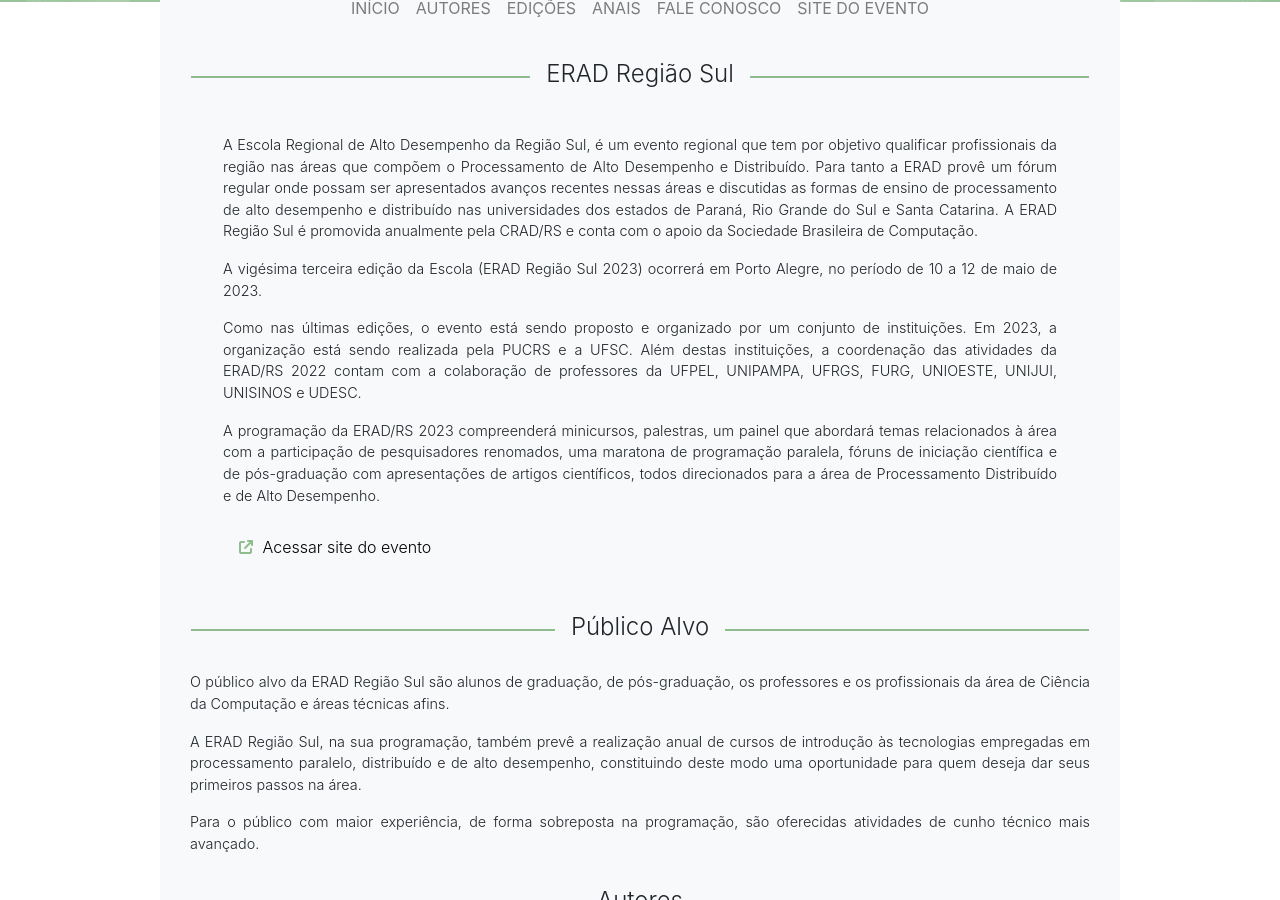
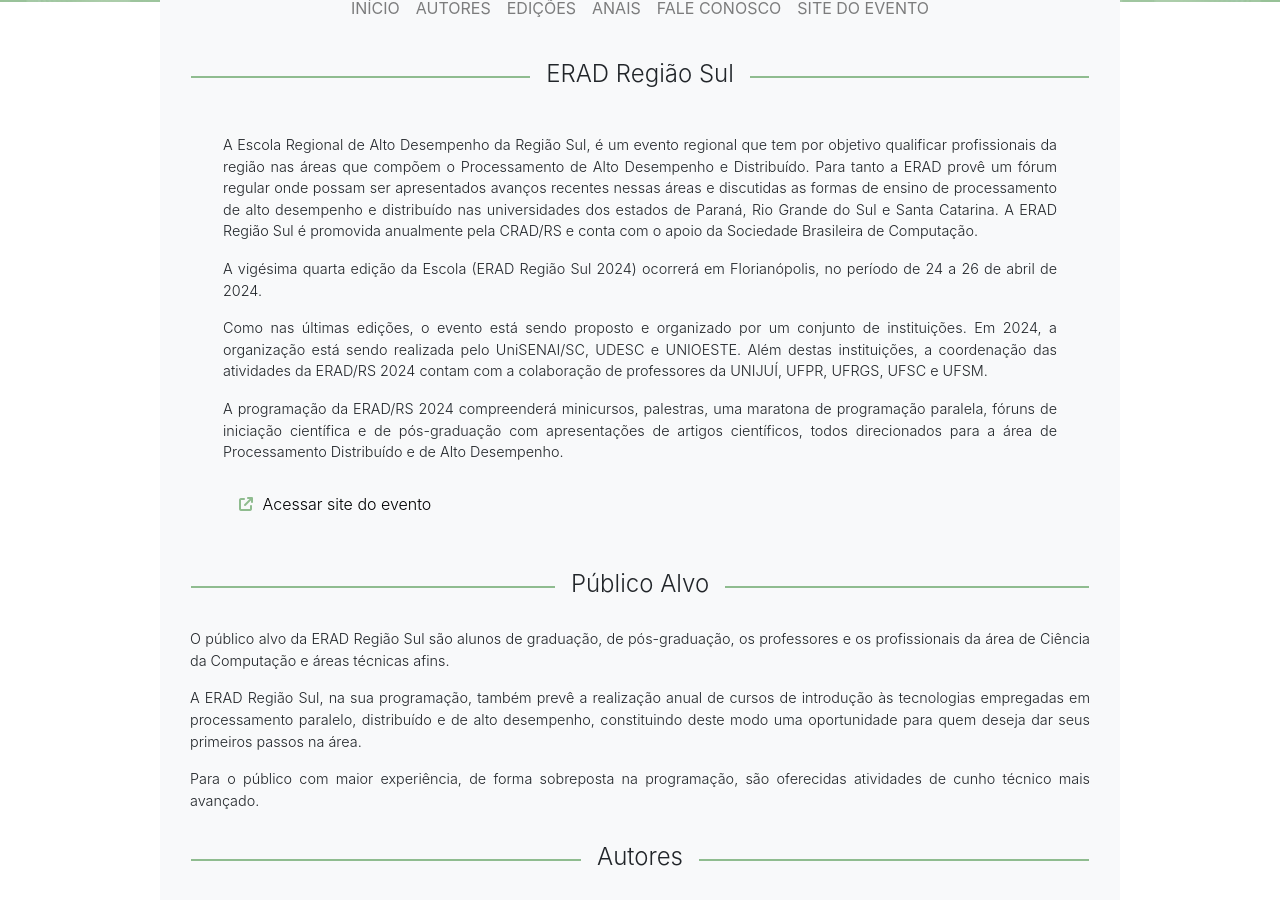
Before and after one commit to cradrs/cradrs.github.io, a Jekyll site: the page built from erad-rs.html, in a window 1280 px wide and 900 px high, scrolled down 398 px. Built offline with Jekyll 4.4.1, drawn with Linux system fonts in a browser that asks for light colours.

Commit message:
Update pagina-eradrs.yml

```diff
--- a/_data/pagina-eradrs.yml
+++ b/_data/pagina-eradrs.yml
@@ -5,10 +5,10 @@
 sobre: "A Escola Regional de Alto Desempenho da Região Sul, é um evento regional que tem por objetivo qualificar profissionais da região nas áreas que compõem o Processamento de Alto Desempenho e Distribuído. Para tanto a ERAD provê um fórum regular onde possam ser apresentados avanços recentes nessas áreas e discutidas as formas de ensino de processamento de alto desempenho e distribuído nas universidades dos estados de Paraná, Rio Grande do Sul e Santa Catarina. A ERAD Região Sul é promovida anualmente pela CRAD/RS e conta com o apoio da Sociedade Brasileira de Computação."
 
 evento:
-  data: "A vigésima terceira edição da Escola (ERAD Região Sul 2023) ocorrerá em Porto Alegre, no período de 10 a 12 de maio de 2023."
-  descricao: "Como nas últimas edições, o evento está sendo proposto e organizado por um conjunto de instituições. Em 2023, a organização está sendo realizada pela PUCRS e a UFSC. Além destas instituições, a coordenação das atividades da ERAD/RS 2022 contam com a colaboração de professores da UFPEL, UNIPAMPA, UFRGS, FURG, UNIOESTE, UNIJUI, UNISINOS e UDESC."
-  programacao: "A programação da ERAD/RS 2023 compreenderá minicursos, palestras, um painel que abordará temas relacionados à área com a participação de pesquisadores renomados, uma maratona de programação paralela, fóruns de iniciação científica e de pós-graduação com apresentações de artigos científicos, todos direcionados para a área de Processamento Distribuído e de Alto Desempenho."
-  site: "https://cradrs.github.io/eradrs2023"
+  data: "A vigésima quarta edição da Escola (ERAD Região Sul 2024) ocorrerá em Florianópolis, no período de 24 a 26 de abril de 2024."
+  descricao: "Como nas últimas edições, o evento está sendo proposto e organizado por um conjunto de instituições. Em 2024, a organização está sendo realizada pelo UniSENAI/SC, UDESC e UNIOESTE. Além destas instituições, a coordenação das atividades da ERAD/RS 2024 contam com a colaboração de professores da UNIJUÍ, UFPR, UFRGS, UFSC e UFSM."
+  programacao: "A programação da ERAD/RS 2024 compreenderá minicursos, palestras, uma maratona de programação paralela, fóruns de iniciação científica e de pós-graduação com apresentações de artigos científicos, todos direcionados para a área de Processamento Distribuído e de Alto Desempenho."
+  site: "https://www.sbc.org.br/eradrs2024/"
 
 
 ## Público Alvo
```
